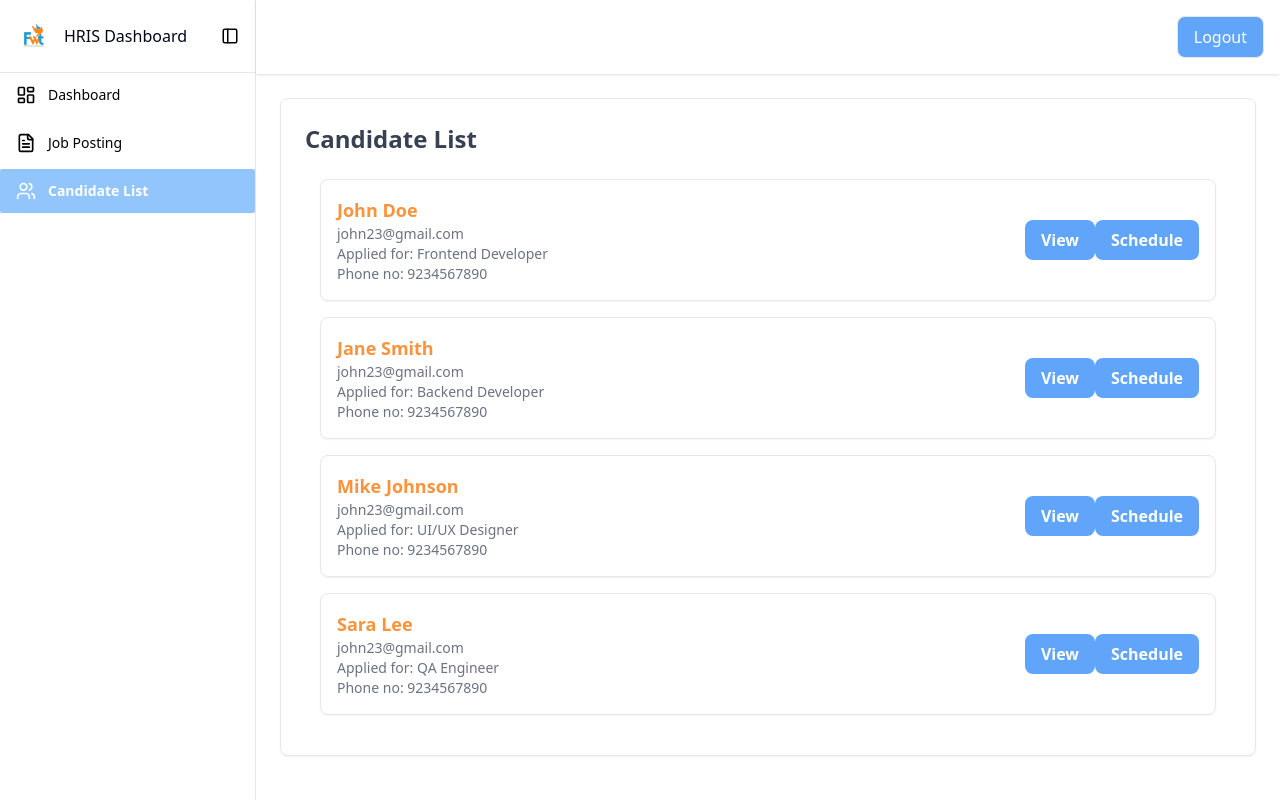
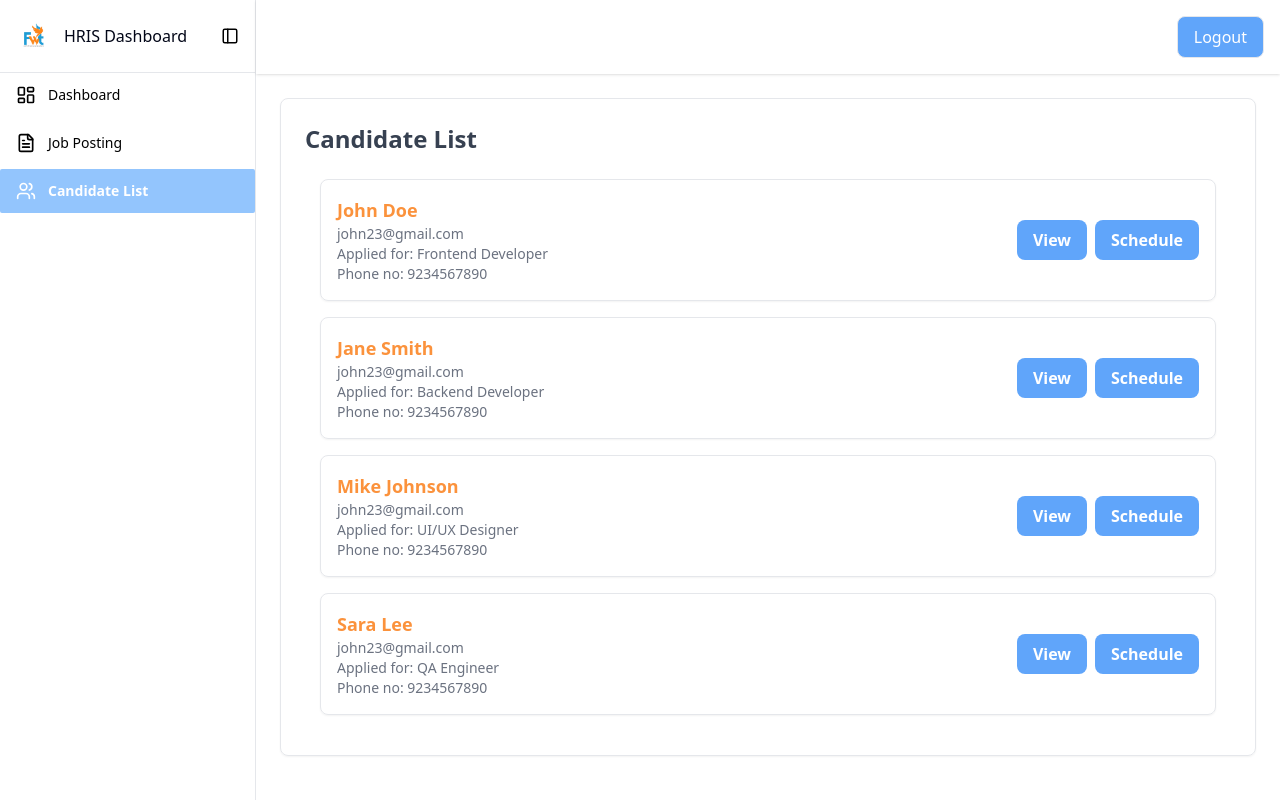
Before and after one commit to muthukumar-12/FWT-HRIS, a React (Vite) app: page /admin/candidates in a window 1280 px wide. Built offline with nearby package versions, Linux system fonts and the light colour scheme.

Commit message:
Update CandidateCard.jsx

```diff
--- a/src/components/CandidateCard.jsx
+++ b/src/components/CandidateCard.jsx
@@ -25,7 +25,7 @@ const CandidateCard = ({ candidate }) => {
           <p className="text-sm text-gray-500">Phone no: {candidate.phone}</p>
         </div>
 
-        <div>
+        <div className="flex gap-x-2">
           <Button type="button" variant="primary2" onClick={handleViewResume}>
             View
           </Button>
```
